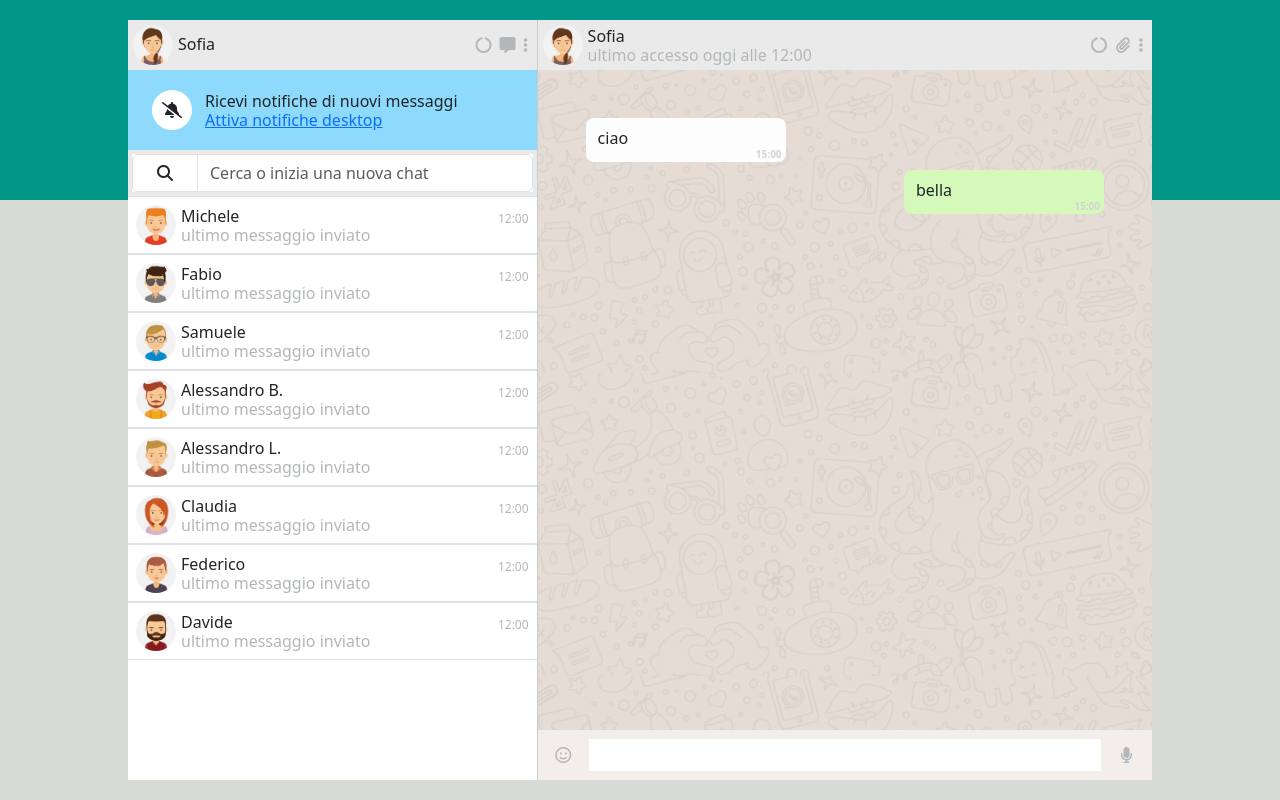
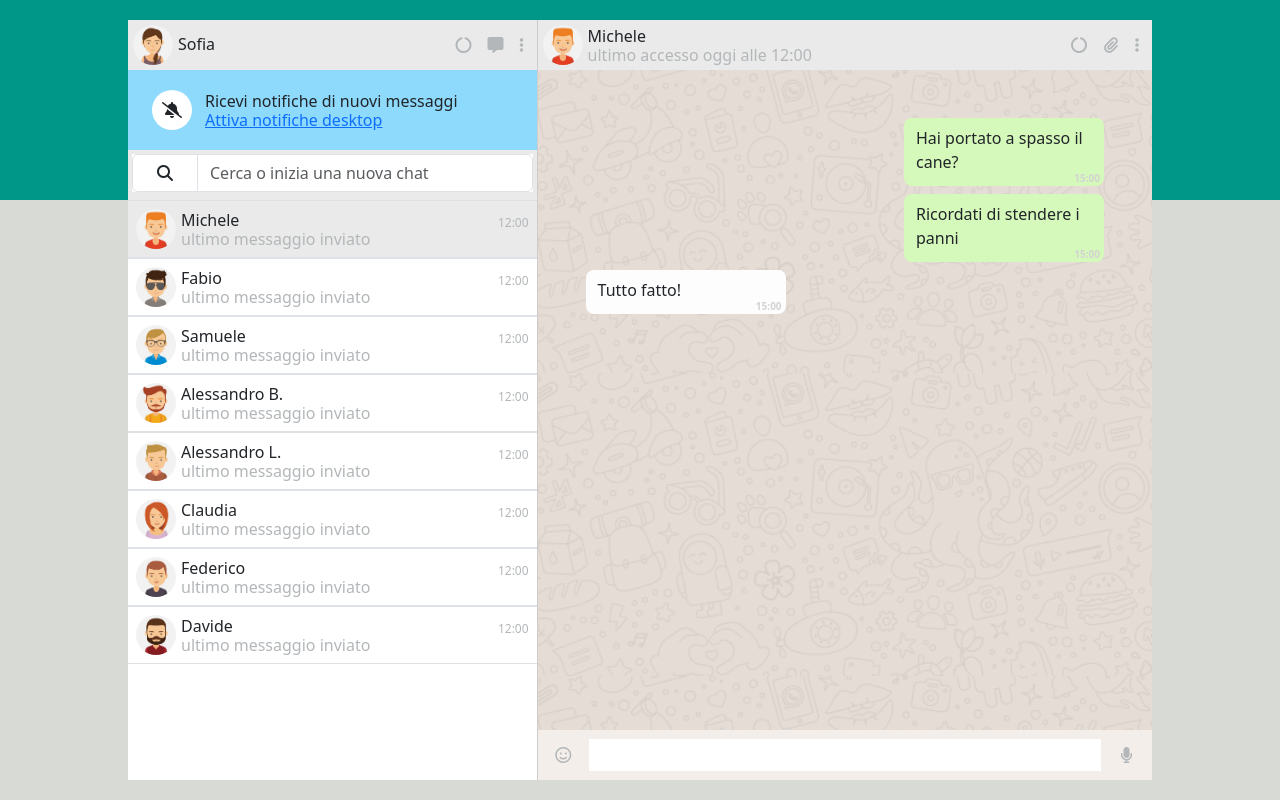
Before and after one commit to Fedois/vue-boolzapp, a plain HTML site: page index.html in a window 1280 px wide. Drawn offline with nearby package versions, Linux system fonts and the light colour scheme.

Commit message:
aggiunto chat

```diff
--- a/css/style.css
+++ b/css/style.css
@@ -28,11 +28,10 @@ img{
     color: #b3b7b9;
 }
 span{
-   color: #b3b7b9
+   color: #b3b7b9;
 }
 /* contenuto SX */
 aside{
-    background-color: green;
     width: 40%;
     height: 100%;
     border-right: 1px solid #ccc ;
@@ -44,19 +43,20 @@ aside{
 .silent > .avatar{
     line-height: 40px;
 }
+
+nav{
+    height: calc(100% - 130px);
+    background-color: white;
+}
 .search{
     background-color: #eaeaea;
+    height: 50px;
 }
 .search div{
     background-color: white;
 }
-nav{
-    height: calc(100% - 130px);
-    background-color: white;
-    overflow: hidden;
-}
 ul{
-    height: 100%;
+    height: calc(100% - 50px);
     list-style: none;
     overflow: auto;
 }
@@ -64,7 +64,7 @@ ul li:hover{
     cursor: pointer;
 }
 .active{
-    background-color: lightgray;
+    background-color: #eaeaea;
 }
 
 .my-clock-sx{
@@ -78,19 +78,17 @@ main{
     height: calc(100% - 100px);
     background-image: url('../img/mine.jpg');
     background-size: contain;
-    overflow: auto;
+    overflow-y: auto;
 }
 .my-mex{
     width: 200px;
+    background-color: #fdfdfd;
 }
 .user-mex{
     justify-content: end;
 }
 .user-mex > div{
     background-color: #d5f9ba;
-}
-.pc-mex > div{
-    background-color: #fdfdfd;
 }
 .my-clock{
     font-size: 10px;
--- a/index.html
+++ b/index.html
@@ -30,9 +30,9 @@
                     </div>
 
                     <div class="col-6 text-end my-icon">
-                        <a class="px-1" href="#"><i class="fa-solid fa-circle-notch"></i></a>
-                        <a class="px-1" href="#"><i class="fa-solid fa-message"></i></a>
-                        <a class="px-1" href="#"><i class="fa-solid fa-ellipsis-vertical"></i></a>
+                        <a class="px-2" href="#"><i class="fa-solid fa-circle-notch"></i></a>
+                        <a class="px-2" href="#"><i class="fa-solid fa-message"></i></a>
+                        <a class="px-2" href="#"><i class="fa-solid fa-ellipsis-vertical"></i></a>
                     </div>
                 </header>
 
@@ -56,7 +56,7 @@
                     </div>
 
                     <ul class="list-style-none p-0">
-                        <li class="d-flex justify-content-between border-top border-bottom p-2" v-for="contact in contacts">
+                        <li class="d-flex justify-content-between border-top border-bottom p-2" v-for="(contact, index) in contacts" @click="currentContact = index" :class="{'active' : currentContact == index}">
                             <div>
                                 <div class="avatar d-inline-block">
                                     <img :src="`img/avatar${contact.avatar}.jpg`" :alt="contact.name" class="w-100 rounded-circle d-inline-block">
@@ -81,34 +81,27 @@
                 <header class="d-flex justify-content-between align-items-center">
                     <div class="">
                         <div class="avatar d-inline-block">
-                            <img src="img/avatar_io.jpg" alt="img/avatar_io.jpg" class="w-100 rounded-circle d-inline-block">
+                            <img :src="`img/avatar${contacts[currentContact].avatar}.jpg`" :alt="contacts[currentContact].name" class="w-100 rounded-circle d-inline-block">
                         </div>
 
                         <div class="name d-inline-block lh-1 align-middle">
-                            <h6 class="m-0">Sofia</h6>
+                            <h6 class="m-0">{{contacts[currentContact].name}}</h6>
                             <span>ultimo accesso oggi alle 12:00</span>
                         </div>
 
                     </div>
 
                     <div class="text-end my-icon">
-                        <a class="px-1" href="#"><i class="fa-solid fa-circle-notch"></i></a>
-                        <a class="px-1" href="#"><i class="fa-solid fa-paperclip"></i></a>
-                        <a class="px-1" href="#"><i class="fa-solid fa-ellipsis-vertical"></i></a>
+                        <a class="px-2" href="#"><i class="fa-solid fa-circle-notch"></i></a>
+                        <a class="px-2" href="#"><i class="fa-solid fa-paperclip"></i></a>
+                        <a class="px-2" href="#"><i class="fa-solid fa-ellipsis-vertical"></i></a>
                     </div>
                 </header>
 
                 <div class="main-mex p-5">
-                    <div class="row-mex d-flex mb-2 pc-mex">
-                        <div class="my-mex d-flex justify-content-between d-inline-block rounded-3 py-2 px-2 position-relative">
-                            <p class="m-0 px-1 pb-1">ciao</p>
-                            <span class="my-clock pe-1 position-absolute bottom-0 end-0 align-self-end">15:00</span>
-                        </div>
-                    </div>
-
-                    <div class="row-mex d-flex mb-2 user-mex">
-                        <div class="my-mex d-flex justify-content-between d-inline-block rounded-3 py-2 px-2 position-relative">
-                            <p class="m-0 px-1 pb-1">bella</p>
+                    <div class="row-mex d-flex mb-2" v-for="message in contacts[currentContact].messages" :class="{'user-mex' : message.status == 'sent'}">
+                        <div class="my-mex rounded-3 py-2 px-2 position-relative">
+                            <p class="m-0 px-1 pb-1">{{message.message}}</p>
                             <span class="my-clock pe-1 position-absolute bottom-0 end-0 align-self-end">15:00</span>
                         </div>
                     </div>
--- a/js/scripts.js
+++ b/js/scripts.js
@@ -4,6 +4,7 @@ const { createApp } = Vue
 createApp({
 data() {
     return {
+        currentContact: 0,
         contacts: [
             {
                 name: 'Michele',
```
